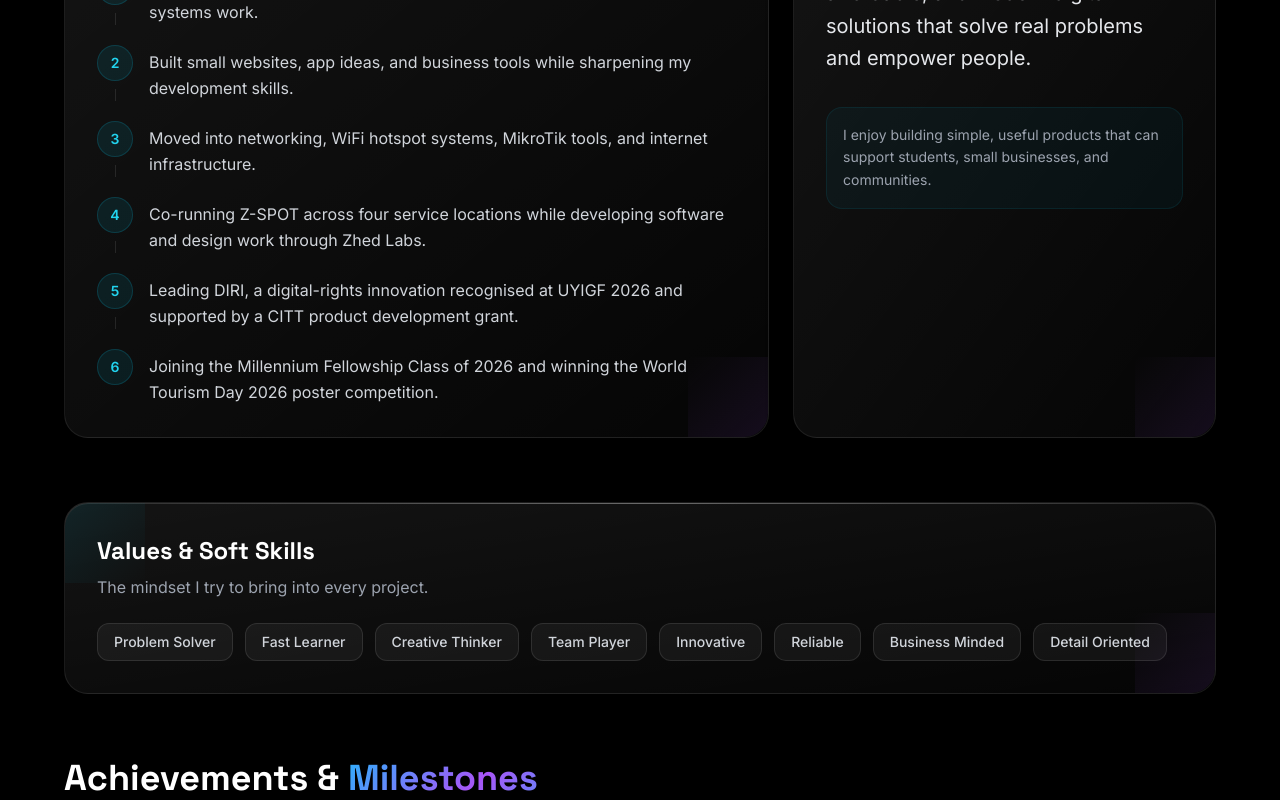
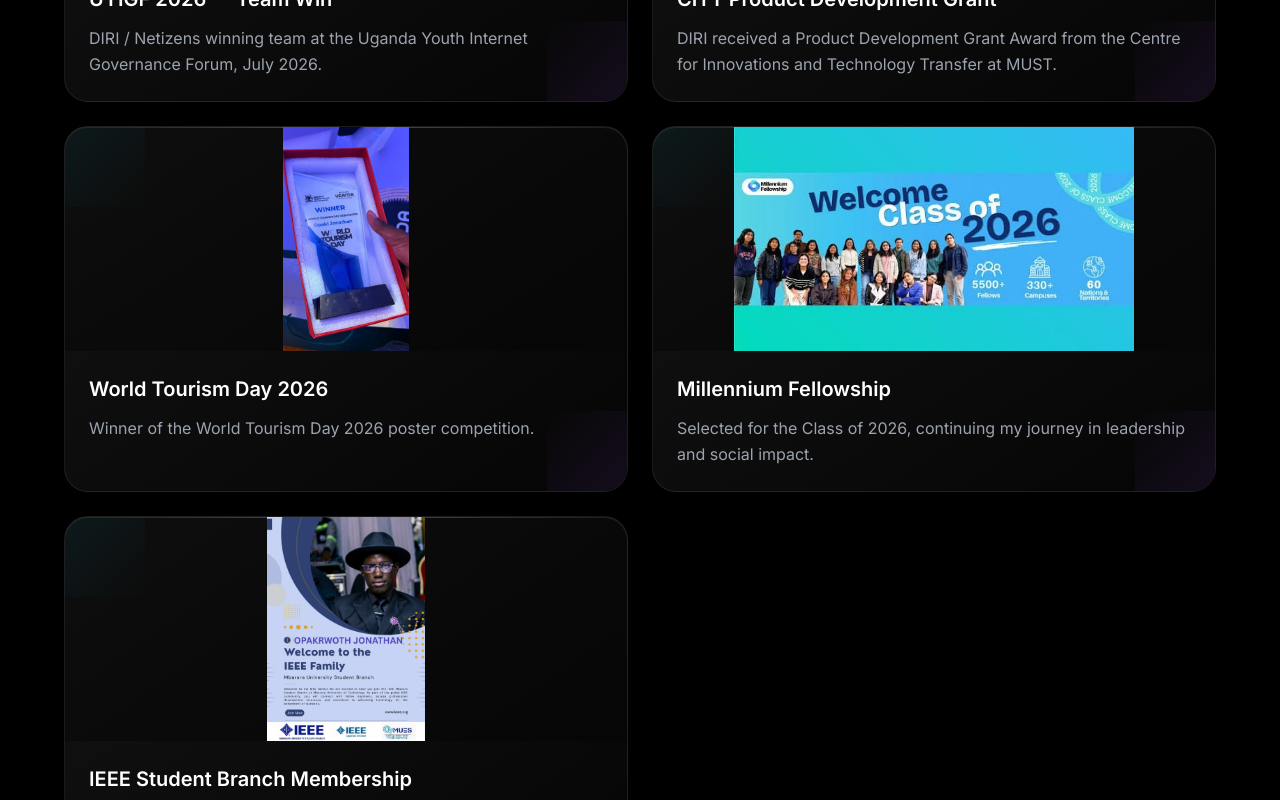
Before and after one commit to opaki25/opakijonathan, a React (Vite) app: page /about in a window 1280 px wide. Shown: the part 1520-2320 px from the top of the page. Built offline with nearby package versions, Linux system fonts and the light colour scheme.

Commit message:
Place achievements after personal background

```diff
--- a/src/sections/About.jsx
+++ b/src/sections/About.jsx
@@ -129,6 +129,8 @@ const About = () => {
           </motion.div>
         </div>
 
+        <Achievements embedded />
+
         {/* What I Do */}
         <motion.div
           className="mt-16 max-w-3xl"
@@ -258,8 +260,6 @@ const About = () => {
           </GlassCard>
         </motion.div>
 
-        <Achievements embedded />
-
         {/* CTA */}
         <motion.div
           className="mt-16 text-center"
```
